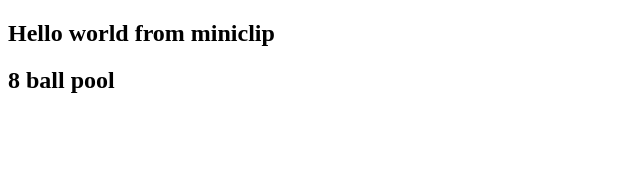
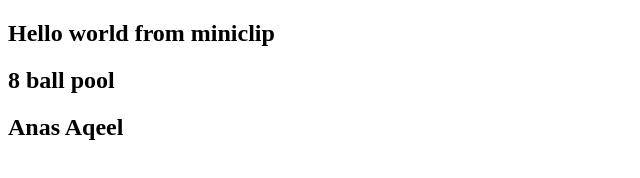
Before and after one commit to Anas-Aqeel/responsive_blogs, a plain HTML site: page index.html in a window 1280 px wide. Shown: the whole page, without its empty margins (0-640 px from the left). Drawn offline with Linux system fonts and the light colour scheme.

Commit message:
updated app

```diff
--- a/index.html
+++ b/index.html
@@ -9,5 +9,6 @@
   <body>
     <h2>Hello world from miniclip</h2>
     <h2>8 ball pool</h2>
+    <h2>Anas Aqeel</h2>
   </body>
 </html>
```
